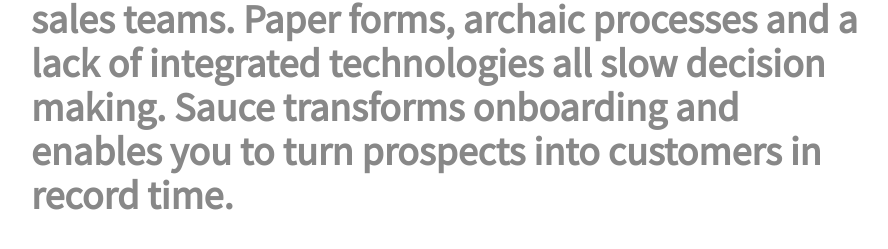
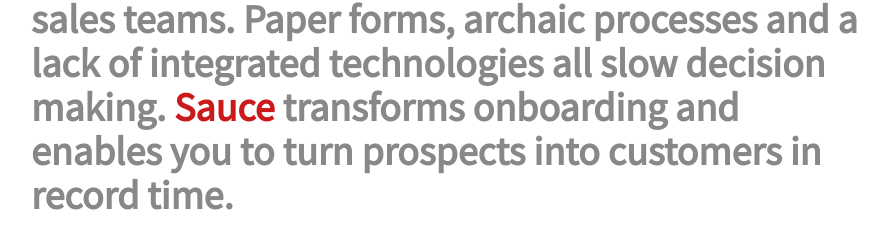
Before and after one commit to SauceCRM/sauce_preview, a Jekyll site: the page built from index.html, in a window 1280 px wide. Shown: the part 607-856 px from the top of the page, without its empty margins (49-937 px from the left). Built offline with Jekyll 4.4.1, drawn with Linux system fonts in a browser that asks for light colours; nearby versions of some CDN libraries; some web fonts are replaced; some of the changed text lies outside the part shown.

Commit message:
Update to styling, added hightlights

```diff
--- a/assets/css/main.scss
+++ b/assets/css/main.scss
@@ -381,9 +381,9 @@
   }
 }
 
-.headline-intro, .headline-copy {
+.headline-intro, .headline-copy, .highlight-copy {
   font-family: 'source sans pro', sans-serif;
-    display: inline;
+  display: inline;
 }
 .headline-intro {
     font-weight: 700;
@@ -393,6 +393,10 @@
     font-weight: 600;
     color: #888;
 }
+.highlight-copy {
+    font-weight: 600;
+    color: #cb1a1c;
+}
 
 .fp-controlArrow.fp-prev {
   border-color: transparent #888 transparent transparent;
--- a/index.html
+++ b/index.html
@@ -10,7 +10,7 @@
 			<div class="section__wrapper">
 				<p class="typography-headline-copy headline-copy">
 					<span class="typography-headline-copy headline-intro">Customer onboarding sucks. We made it easy.</span>
-					Customer onboarding can be a slow and frustrating process for your customers and your sales teams. Paper forms, archaic processes and a lack of integrated technologies all slow decision making. Sauce transforms onboarding and enables you to turn prospects into customers in record time.
+					Customer onboarding can be a slow and frustrating process for your customers and your sales teams. Paper forms, archaic processes and a lack of integrated technologies all slow decision making. <span class="highlight-copy">Sauce</span> transforms onboarding and enables you to turn prospects into customers in record time.
 				</p>
 				<figure class="header__illo">
       	</figure>
@@ -19,14 +19,11 @@
   </div>
 
   <div class="section fh" data-bg="new">
-
-    <div class="slide" data-anchor="slide1">
-
 		<div class="container">
 			<div class="section__wrapper">
 				<p class="typography-headline-copy headline-copy">
 					<span class="typography-headline-copy headline-intro">Convert more prospects, quicker.</span>
-						Onboarding new customers has never been easier.  We have designed Sauce to be clean, intuitive and intelligent. Our aim is simple; we transform the customer experience by introducing intelligence, speed and ease of use.
+					Onboarding new customers has never been easier. We have designed <span class="highlight-copy">Sauce</span> to be clean, intuitive and intelligent. Our aim is simple; we transform the customer experience by introducing intelligence, speed and ease of use.
 					<br><br>
 					A Happy customer = good customer. A Happy salesperson = productive salesperson.
 				</p>
@@ -34,15 +31,13 @@
 		</div>
   </div>
 
-    <div class="slide" data-anchor="slide2">
-
+  <div class="section fh" data-bg="new">
   	<div class="container">
 			<div class="section__wrapper">
 				<p class="typography-headline-copy headline-copy">
 					<span class="typography-headline-copy headline-intro">First impressions are everything.</span>
-						We know how important it is to get it right, first time. Sauce takes the ‘heavy lifting’ out of identifying and qualifying your prospects. Think of us as the secret ‘Sauce’ that gets things done!
+					We know how important it is to get it right, first time. <span class="highlight-copy">Sauce</span> takes the ‘heavy lifting’ out of identifying and qualifying your prospects. Think of us as the secret <span class="highlight-copy">'Sauce'</span> that gets things done!
 				</p>
-				</div>
 			</div>
 		</div>
   </div>
@@ -52,7 +47,7 @@
 			<div class="section__wrapper">
 				<p class="typography-headline-copy headline-copy">
 					<span class="typography-headline-copy headline-intro">Intelligent prospecting.</span>
-					We give each salesperson the option to view their prospects and existing customers by geo-locating them with the Sauce mapping service. This is an incredibly powerful tool that enables salespeople to intelligently ‘Fish where the Fish are’.
+					We give each salesperson the option to view their prospects and existing customers by geo-locating them with the <span class="highlight-copy">Sauce</span> mapping service. This is an incredibly powerful tool that enables salespeople to intelligently <span class="highlight-copy">‘Fish where the Fish are’</span>.
 				</p>
 			</div>
 		</div>
@@ -63,7 +58,7 @@
 			<div class="section__wrapper">
 				<p class="typography-headline-copy headline-copy">
 					<span class="typography-headline-copy headline-intro">Add some Sauce.</span>
-					We also give you the option to enrich your prospects by adding our ‘Sauce’. We have the most comprehensive database of Food and Drink premises in the UK. Adding Sauce to your data will open you up to the universe of potential customers that exist for your business.
+					We also give you the option to enrich your prospects by adding our <span class="highlight-copy">'Sauce'</span>. We have the most comprehensive database of Food and Drink premises in the UK. Adding Sauce to your data will open you up to the universe of potential customers that exist for your business.
 				</p>
 				<figure class="header__illo">
       	</figure>
@@ -87,7 +82,7 @@
 			<div class="section__wrapper">
 				<p class="typography-headline-copy headline-copy">
 					<span class="typography-headline-copy headline-intro">Customer onboarding for the 21st Century.</span>
-					Our CEO started working in the Drinks Industry back in 1995. The paper forms and processes used back then are still in use today! Sauce immediately implements technology where you need it; at the front end of your business. Your prospects are technologically enabled. You should be too.
+					Our CEO started working in the Drinks Industry back in 1995. The paper forms and processes used back then are still in use today! <span class="highlight-copy">Sauce</span> immediately implements technology where you need it; at the front end of your business. Your prospects are technologically enabled. You should be too.
 				</p>
 			</div>
 		</div>
@@ -123,7 +118,7 @@
 			<div class="section__wrapper">
 				<p class="typography-headline-copy headline-copy">
 					<span class="typography-headline-copy headline-intro">We have decided to put our money where our mouth is and do our bit to help the environment. Going paperless, saves trees.. Fact!</span>
-					So, for every new customer that signs up to Sauce we will contribute a percentage of our revenue to Trees for Cities; the only UK charity working at a national and international scale to improve lives by planting trees in cities (www.treesforcities.org)
+					So, for every new customer that signs up to <span class="highlight-copy">Sauce</span> we will contribute a percentage of our revenue to Trees for Cities; the only UK charity working at a national and international scale to improve lives by planting trees in cities (www.treesforcities.org)
 					<div class="tfc__logo"></div>
 				</p>
 			</div>
```
Lines whose indentation alone changed are shown as unchanged.
